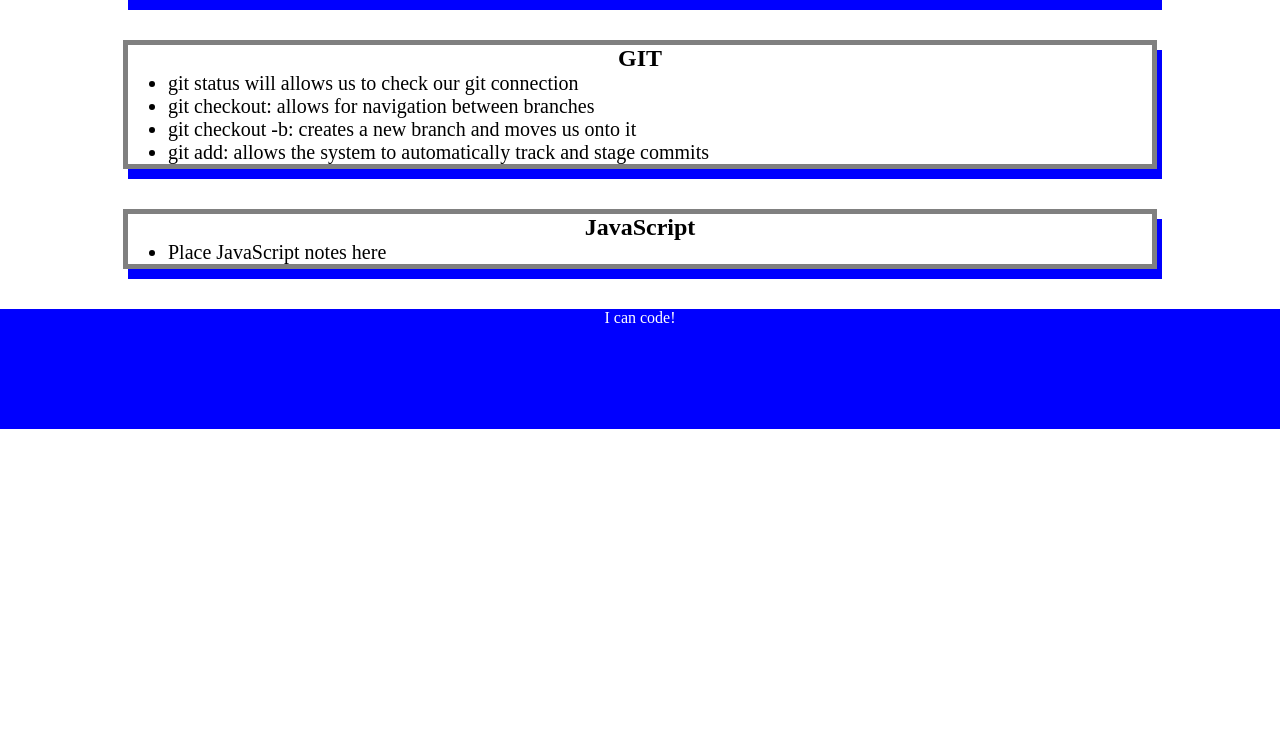
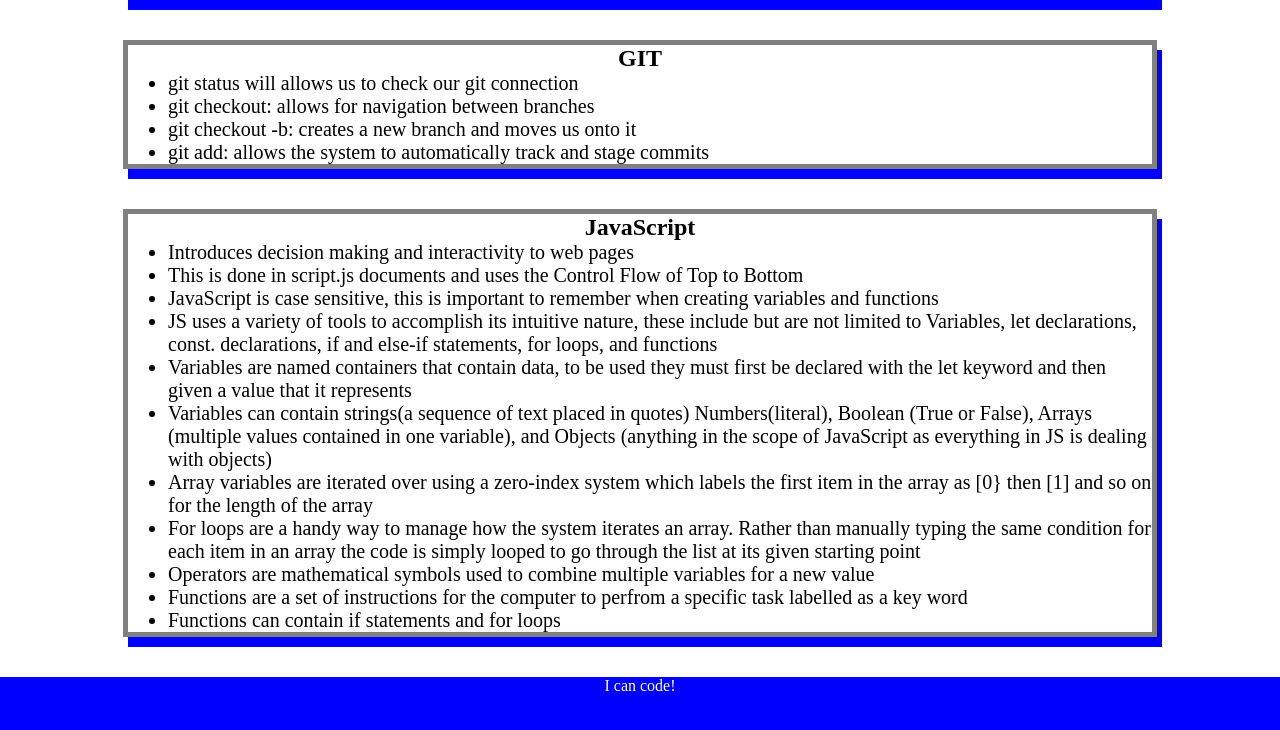
Before and after one commit to Ajaws2022/Prework-study-guide, a plain HTML site: page index.html in a window 1280 px wide. Shown: the part 504-1234 px from the top of the page. Before the commit the page ends 933 px from the top, so only its background shows below. Drawn offline with Linux system fonts and the light colour scheme.

Commit message:
Added functions to the Js file and debugged them with process of elimination by consolelogging

```diff
--- a/assets/script.js
+++ b/assets/script.js
@@ -1,19 +1,32 @@
 var topics = ['HTML', 'CSS', 'Git', 'JavaScript'];
 
-for(var x = 0; x <topics.length; x++) {
-    console.log(topics[x]);
+var randomTopic = topics[Math.floor(Math.random() * topics.length)];
+
+function listTopics() {
+    for(var x = 0; x <topics.length; x++) {
+        console.log(topics[x]);
+    }
+
 }
 
-/*
-if (topic === 'HTML') {
+function selectTopic() {
+if (randomTopic === 'HTML') {
  console.log("Let's study HTML!");
-} else if (topic === 'CSS') {
+} else if (randomTopic === 'CSS') {
  console.log("Let's study CSS!");
-} else if (topic === 'Git') {
+} else if (randomTopic === 'Git') {
  console.log("Let's study Git!");
-} else if (topic === 'JavaScript') {
+} else if (randomTopic === 'JavaScript') {
  console.log("Let's study JavaScript!");
 } else {
  console.log('Please try again!');
 }
-*/
+}
+
+console.log('Here are the topics we learned through Prework:');
+
+listTopics();
+
+console.log('Which topic should we study first');
+
+selectTopic();
--- a/index.html
+++ b/index.html
@@ -74,7 +74,37 @@
 
         <ul>
 
-          <li>Place JavaScript notes here</li>
+          <li>Introduces decision making and interactivity to web pages</li>
+
+          <li> This is done in script.js documents and uses the Control Flow of Top to Bottom</li>
+
+          <li>JavaScript is case sensitive, this is important to remember when creating variables and functions</li>
+
+          <li>JS uses a variety of tools to accomplish its intuitive nature, these include but are not limited to Variables, let declarations, const. declarations,
+            if and else-if statements, for loops, and functions
+          </li>
+
+          <li>Variables are named containers that contain data, to be used they must first be declared with the let keyword
+              and then given a value that it represents
+          </li>
+
+          <li> Variables can contain strings(a sequence of text placed in quotes)
+              Numbers(literal), Boolean (True or False), Arrays (multiple values contained in one variable), and Objects (anything in the scope
+              of JavaScript as everything in JS is dealing with objects)
+          </li>
+
+          <li>Array variables are iterated over using a zero-index system which labels the first item in the array as [0} then [1]
+            and so on for the length of the array
+          </li>
+
+          <li>For loops are a handy way to manage how the system iterates an array. Rather than manually typing the same condition for each item in an
+            array the code is simply looped to go through the list at its given starting point </li>
+
+          <li>Operators are mathematical symbols used to combine multiple variables for a new value</li>
+
+          <li>Functions are a set of instructions for the computer to perfrom a specific task labelled as a key word</li>
+
+          <li>Functions can contain if statements and for loops</li>
 
         </ul>
 
```
